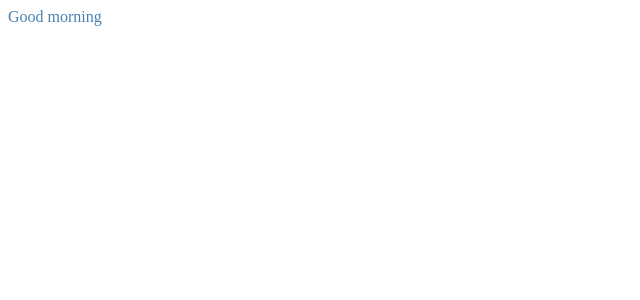
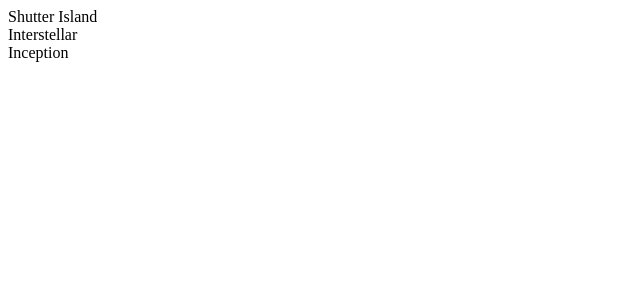
Before and after one commit to Eliaslichi96/Movie-Client, a React (Vite) app: page / in a window 1280 px wide. Shown: the top 300 px of the page, without its empty margins (0-640 px from the left). Built offline with nearby package versions, Linux system fonts and the light colour scheme.

Commit message:
3.3 components

```diff
--- /dev/null
+++ b/components/main-view/main-view.jsx
@@ -0,0 +1,66 @@
+import { useState } from "react";
+import { MovieCard } from "../movie-card/movie-card";
+import { MovieView } from "../movie-view/movie-view";
+
+export const MainView = () => {
+    const [movies, setMovies] = useState([
+        {
+            id: 1,
+            title: 'Shutter Island',
+            description: 'Teddy Daniels and Chuck Aule, two US marshals, are sent to an asylum on a remote island in order to investigate the disappearance of a patient, where Teddy uncovers a shocking truth about the place.',
+            genre: ['Thriller'],
+            director: 'Martin Scorsese',
+            image: 'https://image.tmdb.org/t/p/original/4GDy0PHYX3VRXUtwK5ysFbg3kEx.jpg',
+            featured: true
+
+        },
+        {
+            id: 2,
+            title: 'Interstellar',
+            description: 'When Earth becomes uninhabitable in the future, a farmer and ex-NASA pilot, Joseph Cooper, is tasked to pilot a spacecraft, along with a team of researchers, to find a new planet for humans.',
+            genre: ['Science Fiction'],
+            director: 'Christopher Nolan',
+            image: 'https://image.tmdb.org/t/p/original/gEU2QniE6E77NI6lCU6MxlNBvIx.jpg',
+            featured: true
+        },
+        {
+            id: 3,
+            title: 'Inception',
+            description: 'A thief who steals corporate secrets through the use of dream-sharing technology is given the inverse task of planting an idea into the mind of a C.E.O., but his tragic past may doom the project and his team to disaster.',
+            genre: ['Science Fiction'],
+            director: 'Christopher Nolan',
+            image: 'https://image.tmdb.org/t/p/original/oYuLEt3zVCKq57qu2F8dT7NIa6f.jpg',
+            featured: true
+        }
+    ]);
+
+    const [selectedMovie, setSelectedMovie] = useState(null);
+
+    if (selectedMovie) {
+        return (
+            <MovieView
+                movie={selectedMovie}
+                onBackClick={() => {
+                    setSelectedMovie(null);
+                }}
+            />
+        );
+    }
+
+    if (movies.length === 0) {
+        return <div>The list is empty!</div>;
+    }
+    return (
+        <div>
+            {movies.map((movie) => (
+                <MovieCard
+                    key={movie.id}
+                    movie={movie}
+                    onMovieClick={(newSelectedMovie) => {
+                        setSelectedMovie(newSelectedMovie);
+                    }}
+                />
+            ))}
+        </div>
+    );
+};
--- /dev/null
+++ b/components/movie-card/movie-card.jsx
@@ -0,0 +1,11 @@
+export const MovieCard = ({ movie, onMovieClick }) => {
+    return (
+        <div
+            onClick={() => {
+                onMovieClick(movie);
+            }}
+        >
+            {movie.title}
+        </div>
+    );
+};
--- /dev/null
+++ b/components/movie-view/movie-view.jsx
@@ -0,0 +1,30 @@
+export const MovieView = ({ movie, onBackClick }) => {
+    return (
+        <div>
+            <div>
+                <img height={300} src={movie.image} />
+            </div>
+            <div>
+                <span>Title: </span>
+                <span>{movie.title}</span>
+            </div>
+            <div>
+                <span>Description: </span>
+                <span>{movie.description}</span>
+            </div>
+            <div>
+                <span>Genre: </span>
+                <span>{movie.genre}</span>
+            </div>
+            <div>
+                <span>Director: </span>
+                <span>{movie.director}</span>
+            </div>
+            <div>
+                <span>Featured: </span>
+                <span>{movie.featured}</span>
+            </div>
+            <button onClick={onBackClick}> Back </button>
+        </div>
+    );
+};
--- a/src/index.jsx
+++ b/src/index.jsx
@@ -1,15 +1,12 @@
 import { createRoot } from 'react-dom/client';
+import { MainView } from "../components/main-view/main-view";
 
 // Import statement to indicate that you need to bundle `./index.scss`
 import "./index.scss";
 
 // Main component (will eventually use all the others)
 const MyFlixApplication = () => {
-    return (
-        <div className="my-flix">
-            <div>Good morning</div>
-        </div>
-    );
+    return <MainView />;
 };
 
 // Finds the root of your app
```
Also changed, not shown: 2 other files (tests, documents, lock files or other folders).
